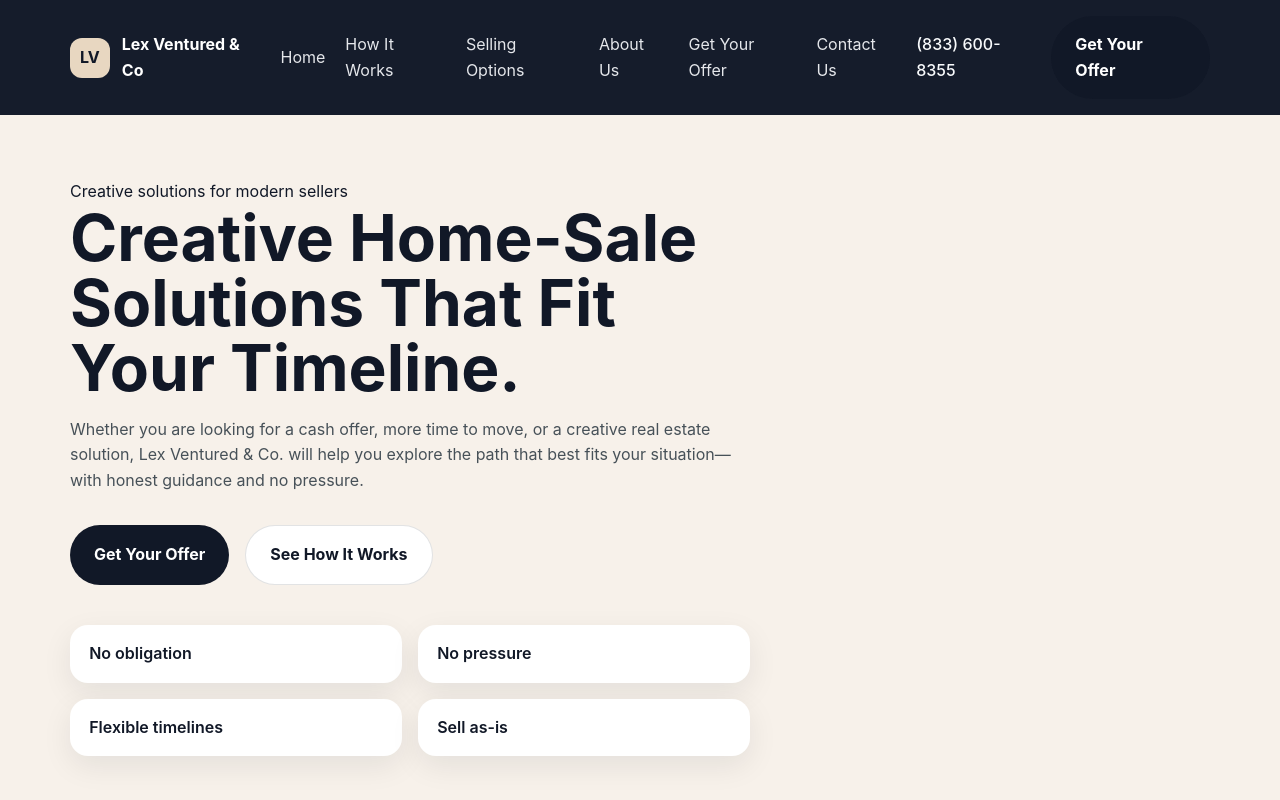
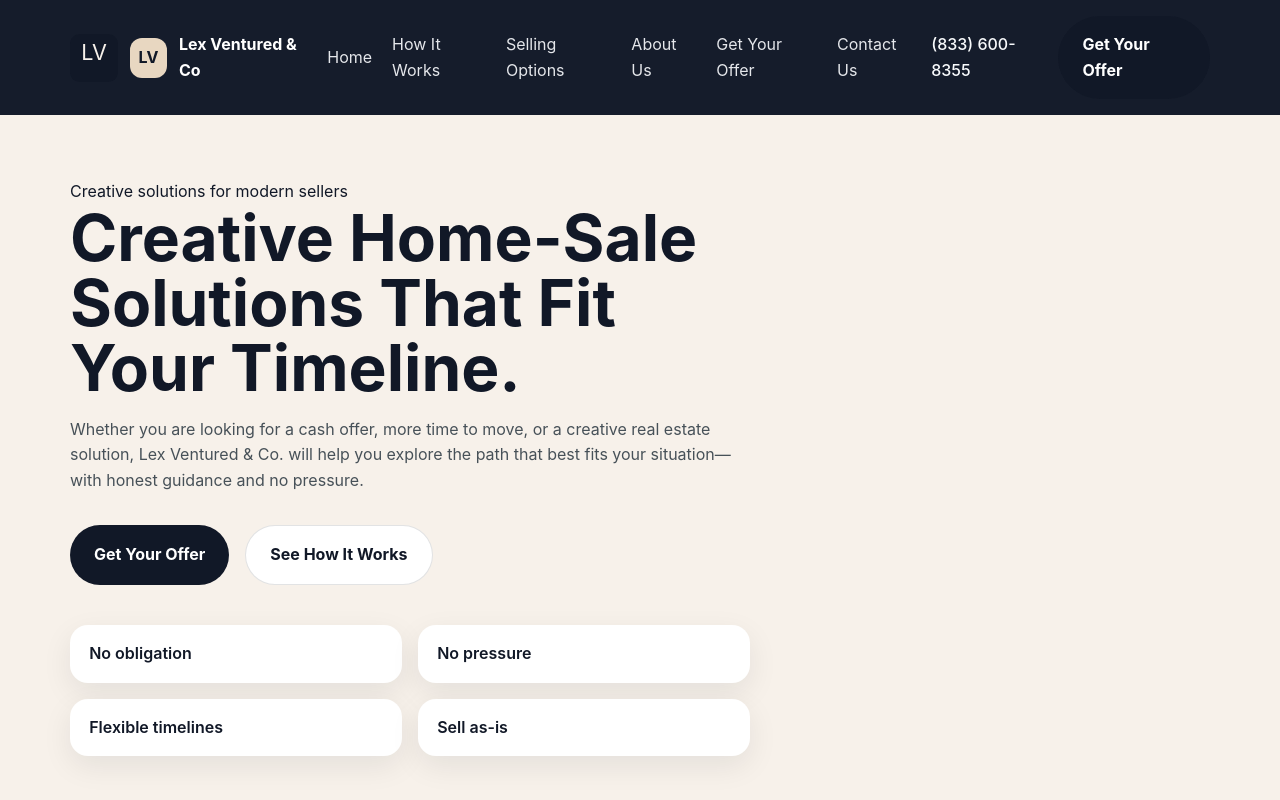
Before and after one commit to LABHousing/lex-ventured-website, a website: page public/index.html in a window 1280 px wide. Shown: the top 800 px of the page. Drawn offline with Linux system fonts and the light colour scheme.

Commit message:
Add header logo and styles

```diff
--- a/public/index.html
+++ b/public/index.html
@@ -17,6 +17,7 @@
     <header class="site-header">
       <div class="container header-inner">
         <a class="brand" href="index.html">
+          <img class="site-logo" src="/images/logo.svg" alt="Lex Ventured & Co logo" />
           <span class="brand-mark">LV</span>
           <span class="brand-text">Lex Ventured & Co</span>
         </a>
--- a/public/styles.css
+++ b/public/styles.css
@@ -68,6 +68,13 @@ textarea {
   color: #111827;
   border-radius: 12px;
   font-weight: 700;
+}
+
+.site-logo {
+  width: 3rem;
+  height: auto;
+  display: inline-block;
+  border-radius: 8px;
 }
 
 .brand-text {
```
Also changed, not shown: public/about.html (+1 -0 lines), public/contact.html (+1 -0 lines), public/get-your-offer.html (+1 -0 lines), public/how-it-works.html (+1 -0 lines), public/selling-options.html (+1 -0 lines), public/images/logo.svg (added).
